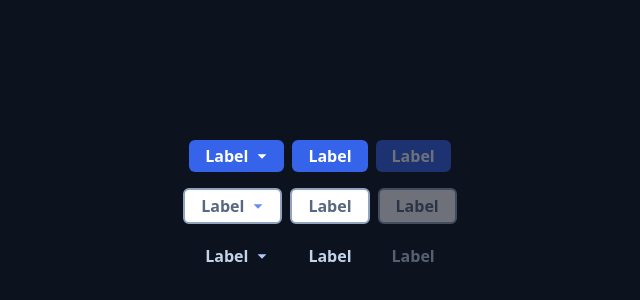
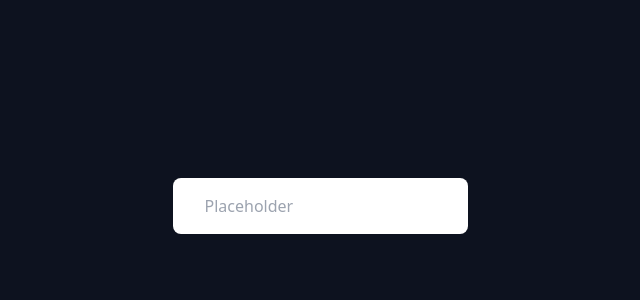
Before and after one commit to felipecfb/morent, a Next.js app: page / in a window 1280 px wide. Shown: the part 194-494 px from the top of the page, without its empty margins (320-960 px from the left). Built offline with nearby package versions, Linux system fonts and the light colour scheme.

Commit message:
feat: creating component input

```diff
--- /dev/null
+++ b/src/app/components/Input/index.tsx
@@ -0,0 +1,21 @@
+import { InputHTMLAttributes } from 'react'
+
+interface InputProps extends InputHTMLAttributes<HTMLInputElement> {
+  placeholder?: string
+  disabled?: boolean
+}
+
+export function Input({
+  placeholder = 'Placeholder',
+  disabled = false,
+  ...rest
+}: InputProps) {
+  return (
+    <input
+      placeholder={placeholder}
+      className="text-secondary-300 bg-primary-0 rounded-lg px-8 py-4 disabled:bg-secondary-100 disabled:text-secondary-200 disabled:cursor-not-allowed"
+      disabled={disabled}
+      {...rest}
+    />
+  )
+}
--- a/src/app/page.tsx
+++ b/src/app/page.tsx
@@ -1,23 +1,9 @@
-import { Button } from './components/Button'
+import { Input } from './components/Input'
 
 export default function Home() {
   return (
     <div className="w-full h-screen flex flex-col items-center justify-center gap-4 bg-secondary-700">
-      <div className="flex items-center gap-2">
-        <Button variation="primary" title="Label" rightIcon />
-        <Button variation="primary" title="Label" />
-        <Button variation="primary" title="Label" disabled />
-      </div>
-      <div className="flex items-center gap-2">
-        <Button variation="secondary" title="Label" rightIcon />
-        <Button variation="secondary" title="Label" />
-        <Button variation="secondary" title="Label" disabled />
-      </div>
-      <div className="flex items-center gap-2">
-        <Button variation="minimal" title="Label" rightIcon />
-        <Button variation="minimal" title="Label" />
-        <Button variation="minimal" title="Label" disabled />
-      </div>
+      <Input />
     </div>
   )
 }
```
Also changed, not shown: 1 other file (tests, documents, lock files or other folders).
